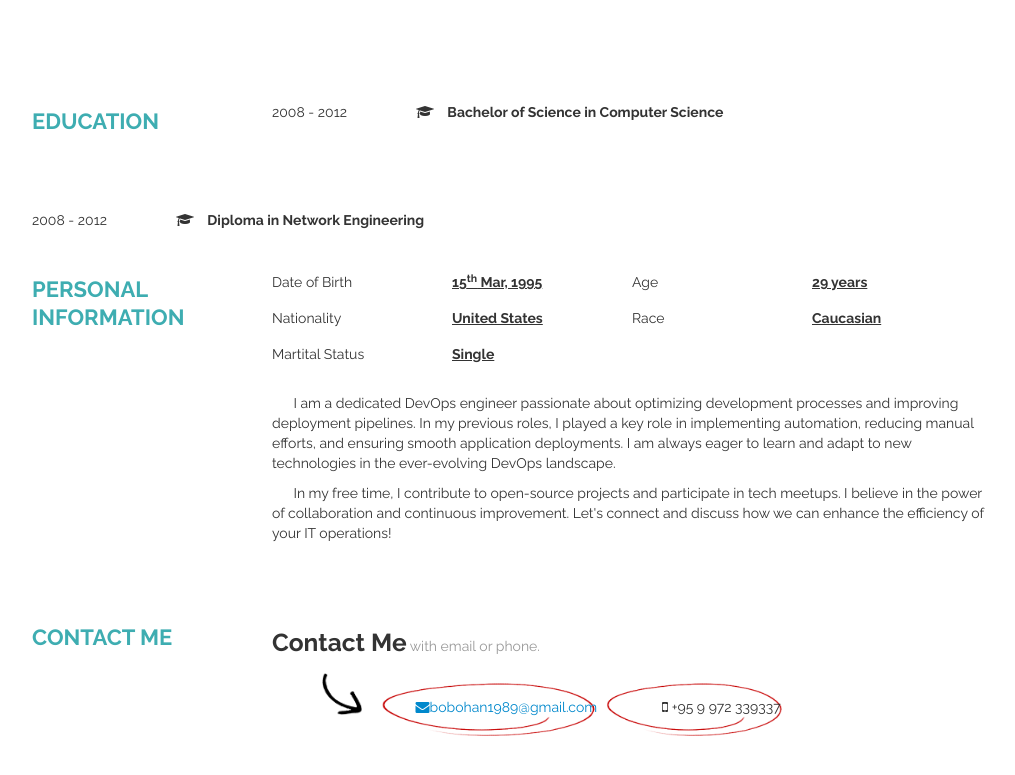
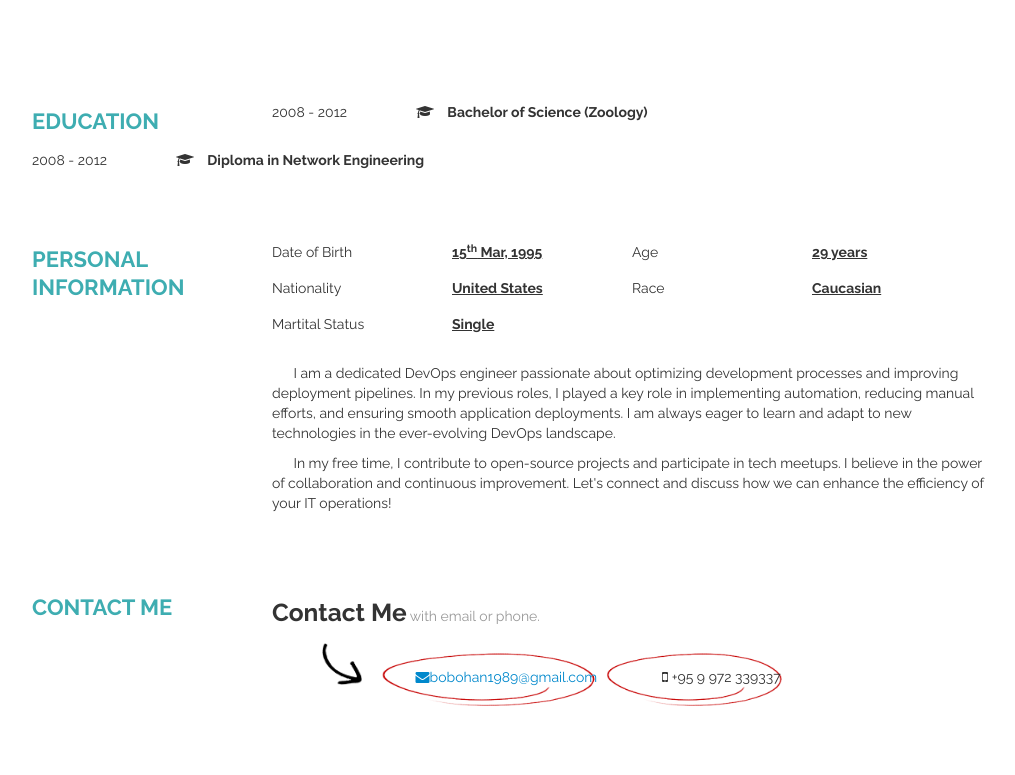
Before and after one commit to bobohan777/bobohan.github.io, a plain HTML site: page index.html in a window 1280 px wide. Shown: the part 1450-2225 px from the top of the page, without its empty margins (118-1133 px from the left). Drawn offline with Linux system fonts and the light colour scheme; files whose address does not match are found by name.

Commit message:
commit-v1.0.2

```diff
--- a/index.html
+++ b/index.html
@@ -8,7 +8,7 @@
     <link rel="apple-touch-icon" href="logo192.png" />
     <link rel="manifest" href="manifest.json" />
 
-    <title>John Doe - Resume (DevOps Engineer)</title>
+    <title>Bo Bo Han - Resume (SRE Engineer)</title>
     <meta name="keywords" content="Resume, SRE Engineer, Bo Bo Han, IT Professional" />
     <meta name="description"
         content="Hello, I'm Bo Bo Han. This is my latest resume, showcasing my experience and skills as a Site Reliability Engineer. Feel free to contact me. Thank you for visiting :).">
@@ -212,13 +212,12 @@
                             <li>
                                 <div class="years">2008 - 2012</div>
                                 <div class="company-name"><strong><i class="fa fa-graduation-cap"></i> Bachelor of
-                                        Science in Computer Science</strong></div>
+                                        Science (Zoology)</strong></div>
                                 <div class="clearfix"></div>
                             </li>
                         </ul>
                     </div>
                     <div class="clearfix"></div>
-                </div>
 
                     <div class="rightcontent-wrapper">
                         <ul class="two-columns-list education">
```
Lines whose indentation alone changed are shown as unchanged.
